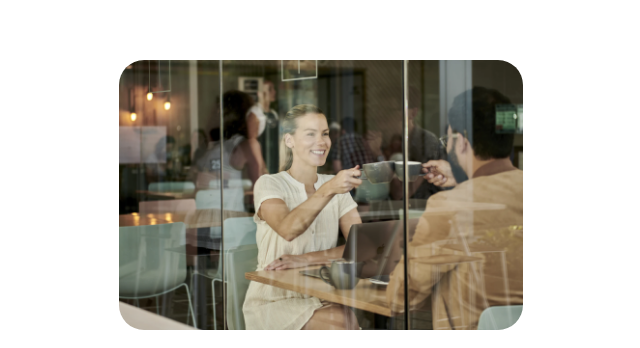
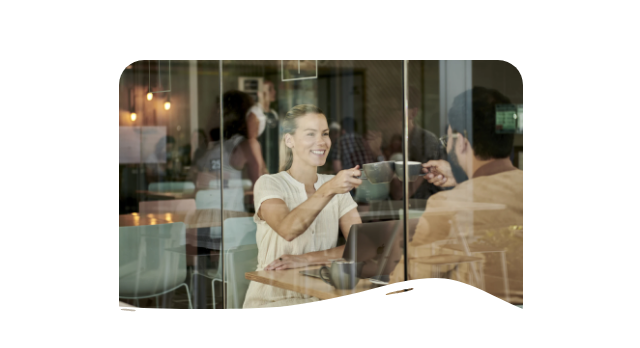
Before and after one commit to Rodrigo-Balestrin/DevChallenge-02, a plain HTML site: page index.html in a window 1280 px wide. Shown: the top 348 px of the page, without its empty margins (319-959 px from the left). Drawn offline with Linux system fonts and the light colour scheme.

Commit message:
First commit

```diff
--- a/CSS/style.css
+++ b/CSS/style.css
@@ -1,3 +1,5 @@
+@import url("https://fonts.googleapis.com/css2?family=Lato&family=Poppins:wght@600&display=swap");
+
 html, body {
     font-family: 'lato', sans-serif;
     box-sizing: border-box;
@@ -35,7 +37,23 @@ h1 {
     width: 100%;
 }
 
+.overlay {
+    height: 104%;
+    width: 100%;
+    position: absolute;
+    display: flex;
+    align-items: end;
+    z-index: 10;
+    top: 0;
+    left: 0;
+}
+
+.overlay > img {
+    width: 100%;
+}
+
 .card .img {
+    position: relative;
     width: 100%;
 }
 
@@ -58,7 +76,7 @@ h1 {
 .card .text p {
     line-height: 1.5em;
     color: #111729;
-    margin-top: 20px;
+    margin-top: 10px;
     text-align: left;
     font-weight: 300;
 }
--- a/index.html
+++ b/index.html
@@ -6,10 +6,7 @@
 
             <link rel="preconnect" href="https://fonts.googleapis.com">
             <link rel="preconnect" href="https://fonts.gstatic.com" crossorigin>
-            <link href="https://fonts.googleapis.com/css2?family=Lato:wght@300&display=swap" rel="stylesheet">
-            <link rel="preconnect" href="https://fonts.googleapis.com">
-            <link rel="preconnect" href="https://fonts.gstatic.com" crossorigin>
-            <link href="https://fonts.googleapis.com/css2?family=Poppins:wght@500&display=swap" rel="stylesheet">
+            <link href="https://fonts.googleapis.com/css2?family=Lato:wght@400;700&family=Poppins:wght@500;600&display=swap" rel="stylesheet">
             <link rel="stylesheet" type="text/css" href="CSS/style.css">
         <title>Business Blog Card</title>
     </head>
@@ -18,7 +15,10 @@
     <div class="wrapper">
         <div class="card">
             <div class="img">
-                <img class="business-img" src="Image/hero-image-business-card.png">
+                <img class="business-img" src="CSS/Imagens/hero-image-business-card.png">
+                <div class="overlay">
+                    <img src="CSS/Imagens/white-overlay.svg" alt="overlay">
+                </div>
             </div>
 
             <div class="text">
@@ -29,7 +29,7 @@
                     </p>
                 </div>
                 <div class="avatar">
-                    <img class="avatar-signature" src="Image/avatar-image-business-card.png">
+                    <img class="avatar-signature" src="CSS/Imagens/avatar-image-business-card.png">
                     <div class="text-signature">
                         <h2 class="signature">Amy Burgess</h2>
                         <p>Customer Manger, Solution Oy</p>
```
Also changed, not shown: CSS/imagens/avatar-image-business-card.png (renamed from Image/avatar-image-business-card.png), CSS/imagens/hero-image-business-card.png (renamed from Image/hero-image-business-card.png), CSS/imagens/white-overlay.svg (added).
